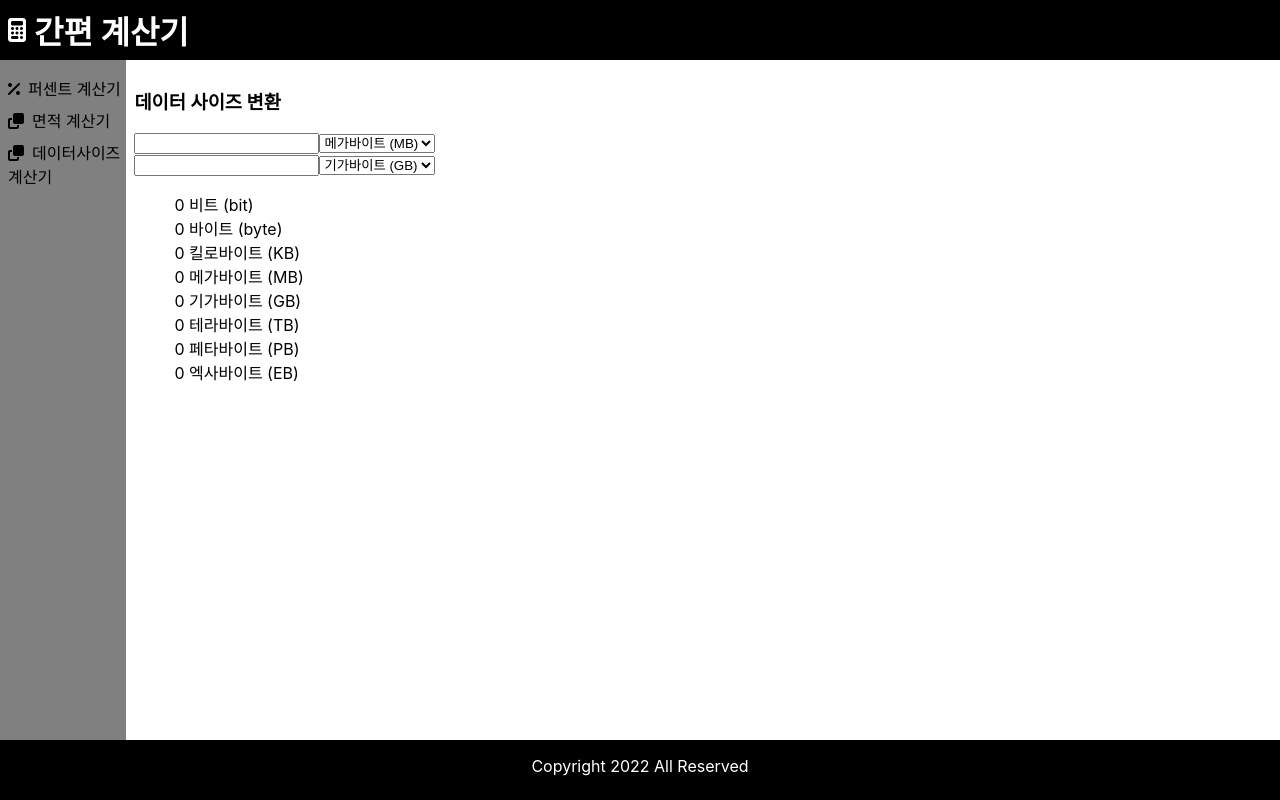
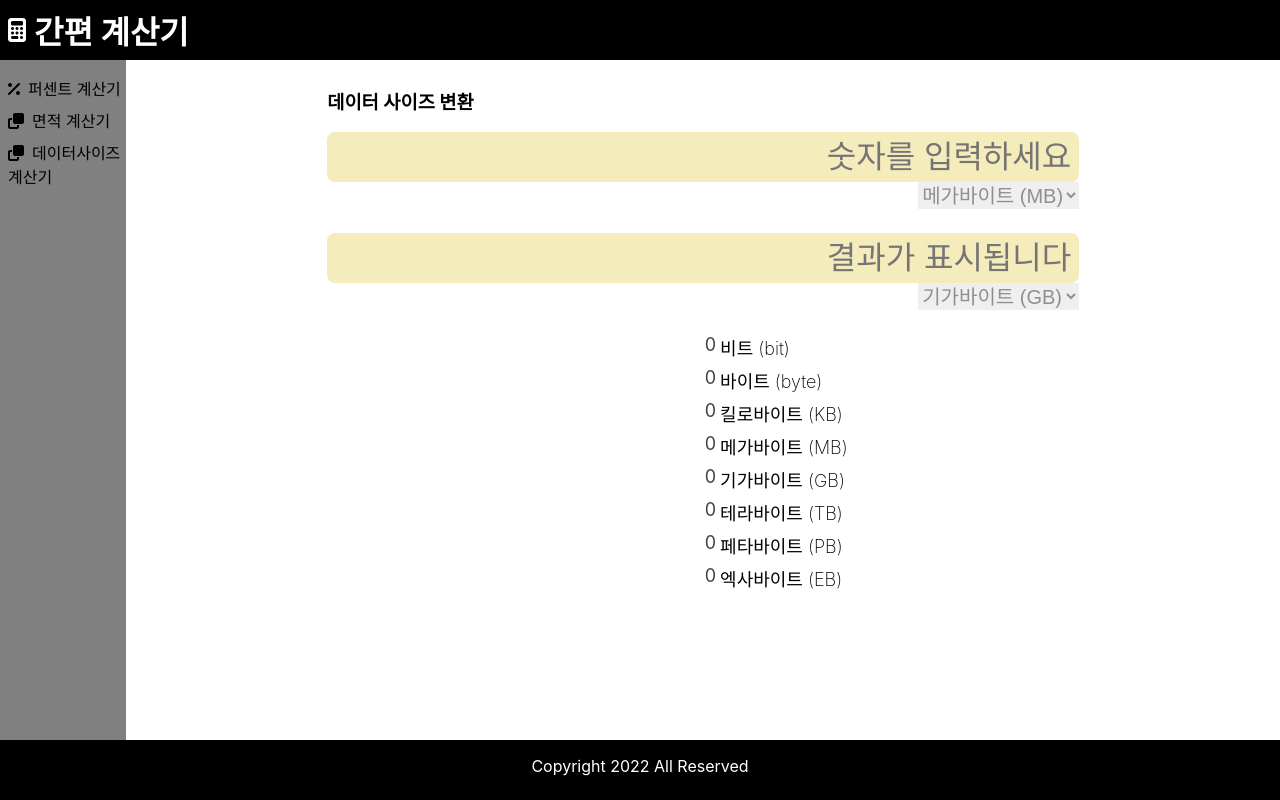
Before and after one commit to uuunani/UnitConvertor, a React (Create React App) app: page /datasize in a window 1280 px wide. Built offline with nearby package versions, Linux system fonts and the light colour scheme.

Commit message:
feat: 데이터 사이즈 변환 기능 보강 & 스타일 수정

```diff
--- /dev/null
+++ b/src/assets/css/pages/DataSize.module.css
@@ -0,0 +1,110 @@
+article {
+  width: 100%;
+  max-width: 768px;
+  margin: auto;
+  padding-left: 0.5rem;
+  padding-right: 0.5rem;
+}
+
+input::-webkit-outer-spin-button,
+input::-webkit-inner-spin-button {
+  -webkit-appearance: none;
+  margin: 0;
+}
+
+.process_wrap {
+}
+
+.result_wrap {
+  margin-top: 1.5rem;
+}
+
+.detail_wrap {
+  display: block;
+  margin-top: 1.5rem;
+}
+
+.detail_wrap ul {
+  list-style: none;
+}
+
+.detail_wrap ul li {
+  display: -webkit-box;
+  margin-top: 7px;
+  -webkit-box-pack: center;
+}
+
+.detail_wrap ul li .num {
+  display: block;
+  width: 49%;
+  margin-right: 4px;
+  text-align: right;
+  font-size: 18px;
+  color: #424242;
+}
+
+.detail_wrap ul li .text {
+  display: -webkit-box;
+  font-size: 18px;
+  -webkit-box-flex: 1;
+  font-weight: 200;
+}
+
+.input_wrap {
+  width: 100%;
+}
+
+.input_wrap input {
+  color: gray;
+  width: 100%;
+  height: 50px;
+  line-height: 50px;
+  font-size: 32px;
+  text-align: right;
+  border: 0;
+  -webkit-box-flex: 1;
+  -webkit-appearance: none;
+  border-radius: 0.5rem;
+  padding-right: 0.5rem;
+}
+
+.input_wrap input.input {
+  color: #000000;
+  background-color: #f5ecbc;
+}
+
+.input_wrap input.output {
+  color: #db4242;
+  background-color: #f5ecbc;
+}
+
+.select_wrap {
+  width: 100%;
+  height: 27px;
+  text-align: right;
+}
+
+.select_wrap select {
+  float: right;
+  height: 27px;
+  font-size: 20px;
+  color: #8f8f8f;
+  border: 0;
+  font-weight: 200;
+  line-height: 27px;
+}
+
+.output_wrap {
+  width: 100%;
+}
+
+.output_wrap input {
+  color: gray;
+  width: 100%;
+}
+
+article .output_wrap select {
+}
+
+article .output_wrap select option {
+}
--- a/src/pages/DataSize.jsx
+++ b/src/pages/DataSize.jsx
@@ -1,6 +1,8 @@
 import React, { useState, useRef } from 'react';
 
 import dataSize from '../utils/calculate.datasize';
+
+import styles from '../assets/css/pages/DataSize.module.css';
 
 function DataSize() {
   const defaultIn = 'MB';
@@ -29,12 +31,13 @@ function DataSize() {
   });
 
   // Ref 셋팅
-  const refInputIn = useRef();
-  const refInputOut = useRef();
+  const refIptIn = useRef();
+  const refIptOut = useRef();
 
-  const refSelectIn = useRef();
-  const refSelectOut = useRef();
+  const refSelIn = useRef();
+  const refSelOut = useRef();
 
+  // state 리셋 함수
   const resetState = () => {
     const reset = { ...dispDataSize };
     reset.bit = 0;
@@ -46,6 +49,21 @@ function DataSize() {
     reset.pb = 0;
     reset.eb = 0;
     setDispDataSize(reset);
+  };
+
+  // INPUT 태그 Validation 함수
+  const isNumberValid = evt => {
+    const inputVal = evt.target.value;
+
+    // 소수점 다섯자리수까지만 입력 허용
+    const regexp = /^\d*(\.\d{0,5})?$/;
+    if (inputVal.search(regexp) === -1) {
+      if (evt.target.id === 'idIptIn') {
+        refIptIn.current.value = inputVal.substr(0, inputVal.length - 1);
+      } else if (evt.target.id === 'idIptOut') {
+        refIptOut.current.value = inputVal.substr(0, inputVal.length - 1);
+      }
+    }
   };
 
   const calculate = (_id, _value = null) => {
@@ -61,30 +79,30 @@ function DataSize() {
     let byte = 0;
 
     // 이벤트 동작에 따른 처리
-    let refSelIn = null;
-    let refSelOut = null;
-    let refIptIn = null;
-    let refIptOut = null;
+    let procSelIn = null;
+    let procSelOut = null;
+    let procIptIn = null;
+    let procIptOut = null;
 
-    if (_id === 'idSelectIn' || _id === 'idIn') {
-      refSelIn = refSelectIn;
-      refSelOut = refSelectOut;
-      refIptIn = refInputIn;
-      refIptOut = refInputOut;
+    if (_id === 'idSelIn' || _id === 'idSelOut' || _id === 'idIptIn') {
+      procSelIn = refSelIn;
+      procSelOut = refSelOut;
+      procIptIn = refIptIn;
+      procIptOut = refIptOut;
     }
-    if (_id === 'idSelectOut' || _id === 'idOut') {
-      refSelIn = refSelectOut;
-      refSelOut = refSelectIn;
-      refIptIn = refInputOut;
-      refIptOut = refInputIn;
+    if (_id === 'idIptOut') {
+      procSelIn = refSelOut;
+      procSelOut = refSelIn;
+      procIptIn = refIptOut;
+      procIptOut = refIptIn;
     }
 
     // 의도치 않은 상황
     if (
-      refSelIn === null ||
-      refSelOut === null ||
-      refIptIn === null ||
-      refIptOut === null
+      procSelIn === null ||
+      procSelOut === null ||
+      procIptIn === null ||
+      procIptOut === null
     ) {
       resetState();
       return;
@@ -117,9 +135,6 @@ function DataSize() {
         byte = 0;
     }
 
-    // for test
-    console.log(`byte = ${byte}`);
-
     // byte 값에서 각각의 데이터사이즈 변환
     const result = { ...dispDataSize };
     result.bit = dataSize.byteToBit(byte);
@@ -134,38 +149,34 @@ function DataSize() {
     // 화면 출력
     switch (refSelOut.current.value) {
       case 'bit':
-        refIptOut.current.value = result.bit;
+        procIptOut.current.value = result.bit;
         break;
       case 'B':
-        refIptOut.current.value = result.b;
+        procIptOut.current.value = result.b;
         break;
       case 'KB':
-        refIptOut.current.value = result.kb;
+        procIptOut.current.value = result.kb;
         break;
       case 'MB':
-        refIptOut.current.value = result.mb;
+        procIptOut.current.value = result.mb;
         break;
       case 'GB':
-        refIptOut.current.value = result.gb;
+        procIptOut.current.value = result.gb;
         break;
       case 'TB':
-        refIptOut.current.value = result.tb;
+        procIptOut.current.value = result.tb;
         break;
       case 'PB':
-        refIptOut.current.value = result.pb;
+        procIptOut.current.value = result.pb;
         break;
       case 'EB':
-        refIptOut.current.value = result.eb;
+        procIptOut.current.value = result.eb;
         break;
       default:
-        refIptOut.current.value = 0;
+        procIptOut.current.value = 0;
     }
 
     setDispDataSize(result);
-  };
-
-  const onKeyup = event => {
-    calculate(event.target.id, event.target.value);
   };
 
   const onChange = event => {
@@ -175,11 +186,22 @@ function DataSize() {
   return (
     <article>
       <h1>데이터 사이즈 변환</h1>
-      <div>
-        <input type="number" id="idIn" ref={refInputIn} onKeyUp={onKeyup} />
+      <div className={styles.process_wrap}>
+        <div className={styles.input_wrap}>
+          <input
+            type="number"
+            id="idIptIn"
+            className={styles.input}
+            ref={refIptIn}
+            onKeyUp={isNumberValid}
+            onChange={onChange}
+            placeholder="숫자를 입력하세요"
+          />
+        </div>
+        <div className={styles.select_wrap}>
           <select
-          id="idSelectIn"
-          ref={refSelectIn}
+            id="idSelIn"
+            ref={refSelIn}
             defaultValue={defaultIn}
             onChange={onChange}
           >
@@ -190,12 +212,24 @@ function DataSize() {
             ))}
           </select>
         </div>
-      <div>
-        <input type="number" id="idOut" ref={refInputOut} onKeyUp={onKeyup} />
+      </div>
+      <div className={styles.result_wrap}>
+        <div className={styles.input_wrap}>
+          <input
+            type="number"
+            id="idIptOut"
+            className={styles.output}
+            ref={refIptOut}
+            onKeyUp={isNumberValid}
+            onChange={onChange}
+            placeholder="결과가 표시됩니다"
+          />
+        </div>
+        <div className={styles.select_wrap}>
           <select
-          id="idSelectOut"
-          ref={refSelectOut}
-          value={defaultOut}
+            id="idSelOut"
+            ref={refSelOut}
+            defaultValue={defaultOut}
             onChange={onChange}
           >
             {units.map(unit => (
@@ -205,31 +239,56 @@ function DataSize() {
             ))}
           </select>
         </div>
-      <div>
+      </div>
+      <div className={styles.detail_wrap}>
         <ul>
           <li>
-            {dispDataSize.bit} {units[0].name}&nbsp;({units[0].unit})
+            <span className={styles.num}>{dispDataSize.bit}</span>
+            <span className={styles.text}>
+              {units[0].name}&nbsp;({units[0].unit})
+            </span>
           </li>
           <li>
-            {dispDataSize.b} {units[1].name}&nbsp;({units[1].unit})
+            <span className={styles.num}>{dispDataSize.b}</span>
+            <span className={styles.text}>
+              {units[1].name}&nbsp;({units[1].unit})
+            </span>
           </li>
           <li>
-            {dispDataSize.kb} {units[2].name}&nbsp;({units[2].unit})
+            <span className={styles.num}>{dispDataSize.kb}</span>
+            <span className={styles.text}>
+              {units[2].name}&nbsp;({units[2].unit})
+            </span>
           </li>
           <li>
-            {dispDataSize.mb} {units[3].name}&nbsp;({units[3].unit})
+            <span className={styles.num}>{dispDataSize.mb}</span>
+            <span className={styles.text}>
+              {units[3].name}&nbsp;({units[3].unit})
+            </span>
           </li>
           <li>
-            {dispDataSize.gb} {units[4].name}&nbsp;({units[4].unit})
+            <span className={styles.num}>{dispDataSize.gb}</span>
+            <span className={styles.text}>
+              {units[4].name}&nbsp;({units[4].unit})
+            </span>
           </li>
           <li>
-            {dispDataSize.tb} {units[5].name}&nbsp;({units[5].unit})
+            <span className={styles.num}>{dispDataSize.tb}</span>
+            <span className={styles.text}>
+              {units[5].name}&nbsp;({units[5].unit})
+            </span>
           </li>
           <li>
-            {dispDataSize.pb} {units[6].name}&nbsp;({units[6].unit})
+            <span className={styles.num}>{dispDataSize.pb}</span>
+            <span className={styles.text}>
+              {units[6].name}&nbsp;({units[6].unit})
+            </span>
           </li>
           <li>
-            {dispDataSize.eb} {units[7].name}&nbsp;({units[7].unit})
+            <span className={styles.num}>{dispDataSize.eb}</span>
+            <span className={styles.text}>
+              {units[7].name}&nbsp;({units[7].unit})
+            </span>
           </li>
         </ul>
       </div>
```
Lines whose indentation alone changed are shown as unchanged.
